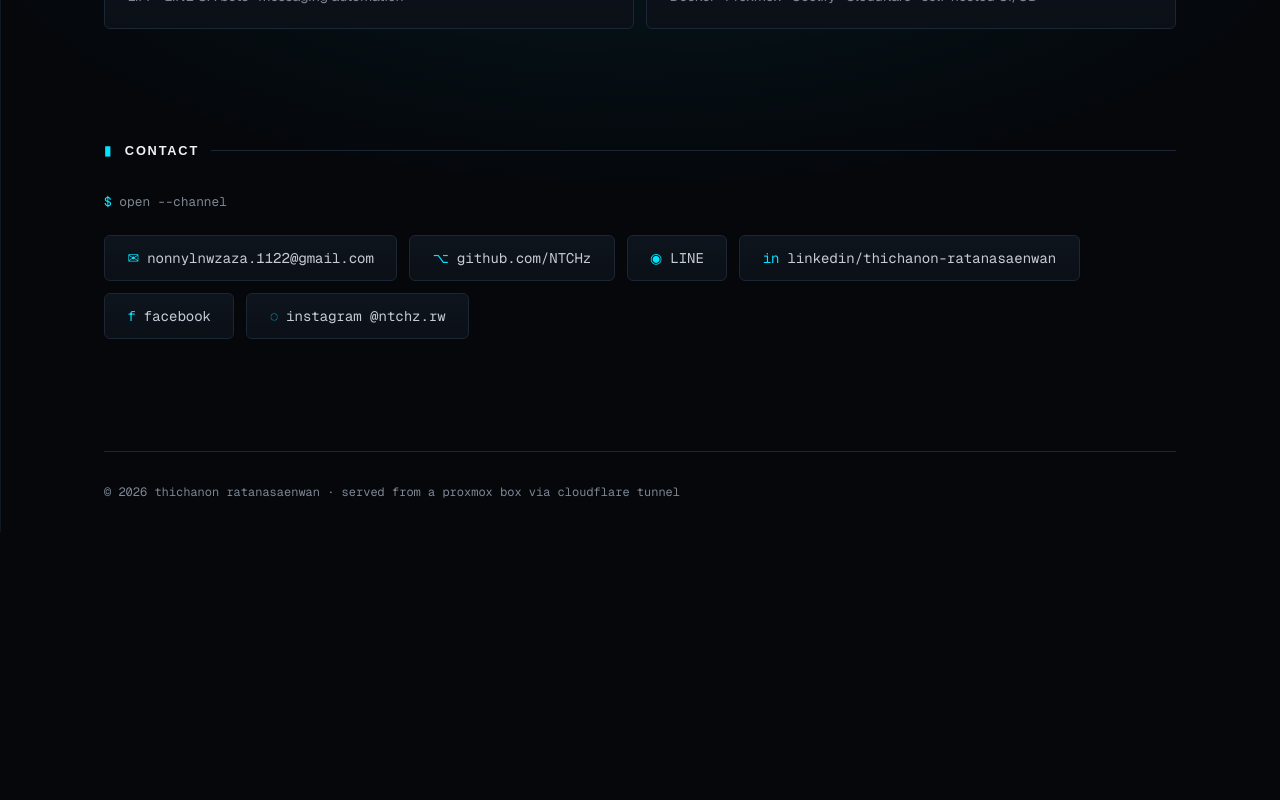
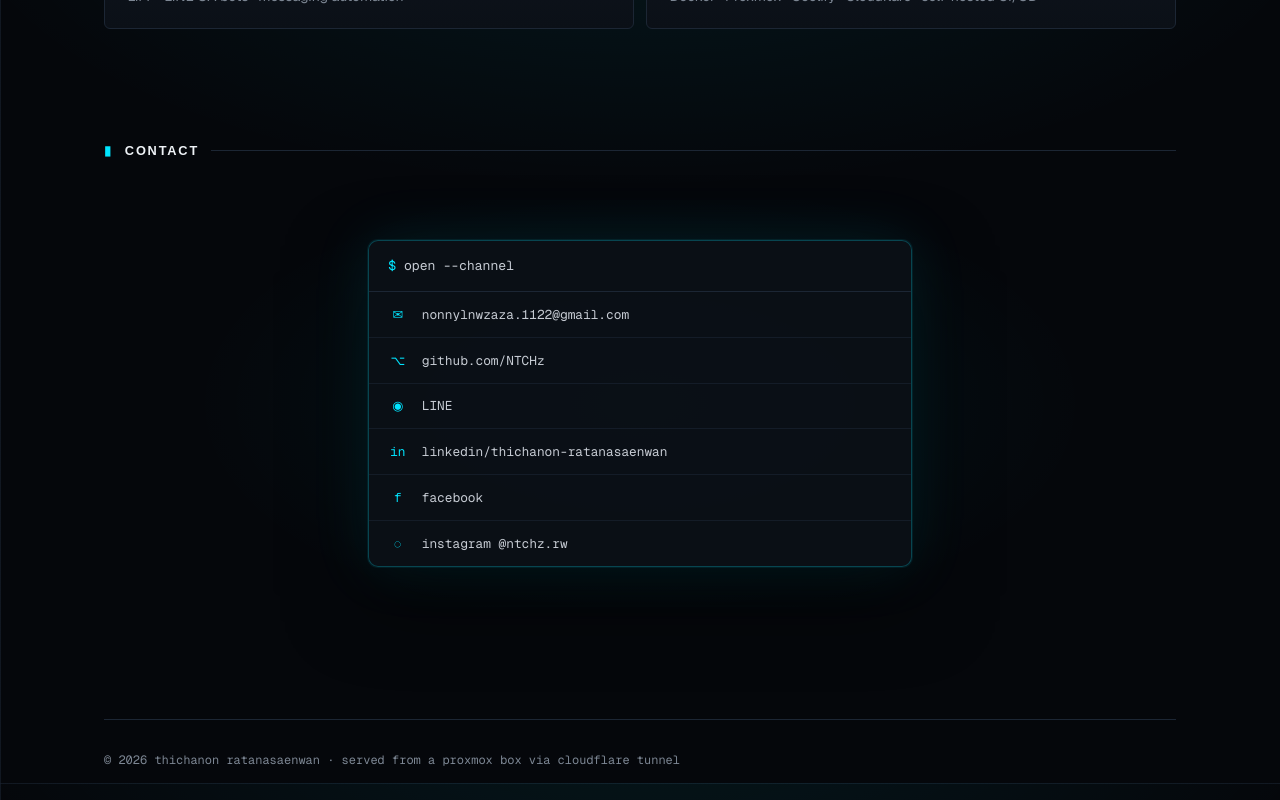
Before and after one commit to NTCHz/portfolio, a Next.js app: page / in a window 1280 px wide. Shown: the part 2417-3217 px from the top of the page. Before the commit the page ends 2949 px from the top, so only its background shows below. Built offline with nearby package versions, Linux system fonts and the light colour scheme; a web font is replaced by a local one.

Commit message:
feat: contact as command palette (live-mode accepted variant)

```diff
--- a/app/globals.css
+++ b/app/globals.css
@@ -242,3 +242,72 @@ a:focus-visible,
   .sys-row { grid-template-columns: 1fr; gap: 0.15rem; }
   .sys-row .sys-tags { display: none; }
 }
+
+/* contact command palette */
+.palette-wrap {
+  margin-top: 2.5rem;
+  display: flex;
+  justify-content: center;
+  padding: 2.5rem 0;
+  background: radial-gradient(ellipse 60% 80% at 50% 50%, rgba(0, 229, 255, 0.06), transparent 70%);
+}
+.palette {
+  width: 100%;
+  max-width: 34rem;
+  border: 1px solid rgba(0, 229, 255, 0.25);
+  border-radius: 10px;
+  background: rgba(11, 16, 23, 0.95);
+  box-shadow:
+    0 0 0 1px rgba(0, 229, 255, 0.08),
+    0 0 60px rgba(0, 229, 255, 0.1),
+    0 30px 80px rgba(0, 0, 0, 0.6);
+  overflow: hidden;
+}
+.palette-head {
+  padding: 0.95rem 1.2rem;
+  font-family: var(--font-geist-mono), monospace;
+  font-size: 0.82rem;
+  color: var(--text);
+  border-bottom: 1px solid var(--line);
+}
+.palette-row {
+  display: flex;
+  align-items: center;
+  gap: 0.9rem;
+  padding: 0.8rem 1.2rem;
+  font-family: var(--font-geist-mono), monospace;
+  font-size: 0.8rem;
+  color: var(--text);
+  transition: background 0.18s var(--ease-expo);
+}
+.palette-row + .palette-row {
+  border-top: 1px solid rgba(28, 38, 52, 0.6);
+}
+.palette-row:hover {
+  background: rgba(0, 229, 255, 0.07);
+}
+.palette-ic {
+  color: var(--signal);
+  width: 1.2rem;
+  text-align: center;
+  flex: none;
+}
+.palette-label {
+  overflow: hidden;
+  text-overflow: ellipsis;
+  white-space: nowrap;
+}
+.palette-enter {
+  margin-left: auto;
+  color: transparent;
+  font-size: 0.72rem;
+  transition: color 0.18s;
+}
+.palette-row:hover .palette-enter {
+  color: var(--status);
+}
+@media (prefers-reduced-motion: no-preference) {
+  .palette-caret {
+    animation: blink 1.1s steps(1) infinite;
+  }
+}
--- a/app/page.tsx
+++ b/app/page.tsx
@@ -204,23 +204,28 @@ export default function Home() {
 
       {/* contact */}
       <section aria-labelledby="contact-heading" className="pb-20 md:pb-28">
-        <h2 className="sect" id="contact-heading">
-          contact
-        </h2>
-        <p className="prompt mt-8">open --channel</p>
-        <div className="mt-6 flex flex-wrap gap-3 font-mono text-sm">
+        <h2 className="sect" id="contact-heading">contact</h2>
+        <div className="palette-wrap">
+          <div className="palette">
+            <p className="palette-head">
+              <span className="signal">$</span> open --channel{" "}
+              <span className="signal palette-caret">█</span>
+            </p>
             {channels.map((c) => (
               <a
                 key={c.href}
-              className="tile !flex-row items-center gap-2 !py-3 text-[var(--text)]"
+                className="palette-row"
                 href={c.href}
                 {...(c.href.startsWith("http")
                   ? { target: "_blank", rel: "noreferrer" }
                   : {})}
               >
-              <span className="signal">{c.icon}</span> {c.label}
+                <span className="palette-ic">{c.icon}</span>
+                <span className="palette-label">{c.label}</span>
+                <span className="palette-enter">↵</span>
               </a>
             ))}
+          </div>
         </div>
       </section>
 
```
Lines whose indentation alone changed are shown as unchanged.
